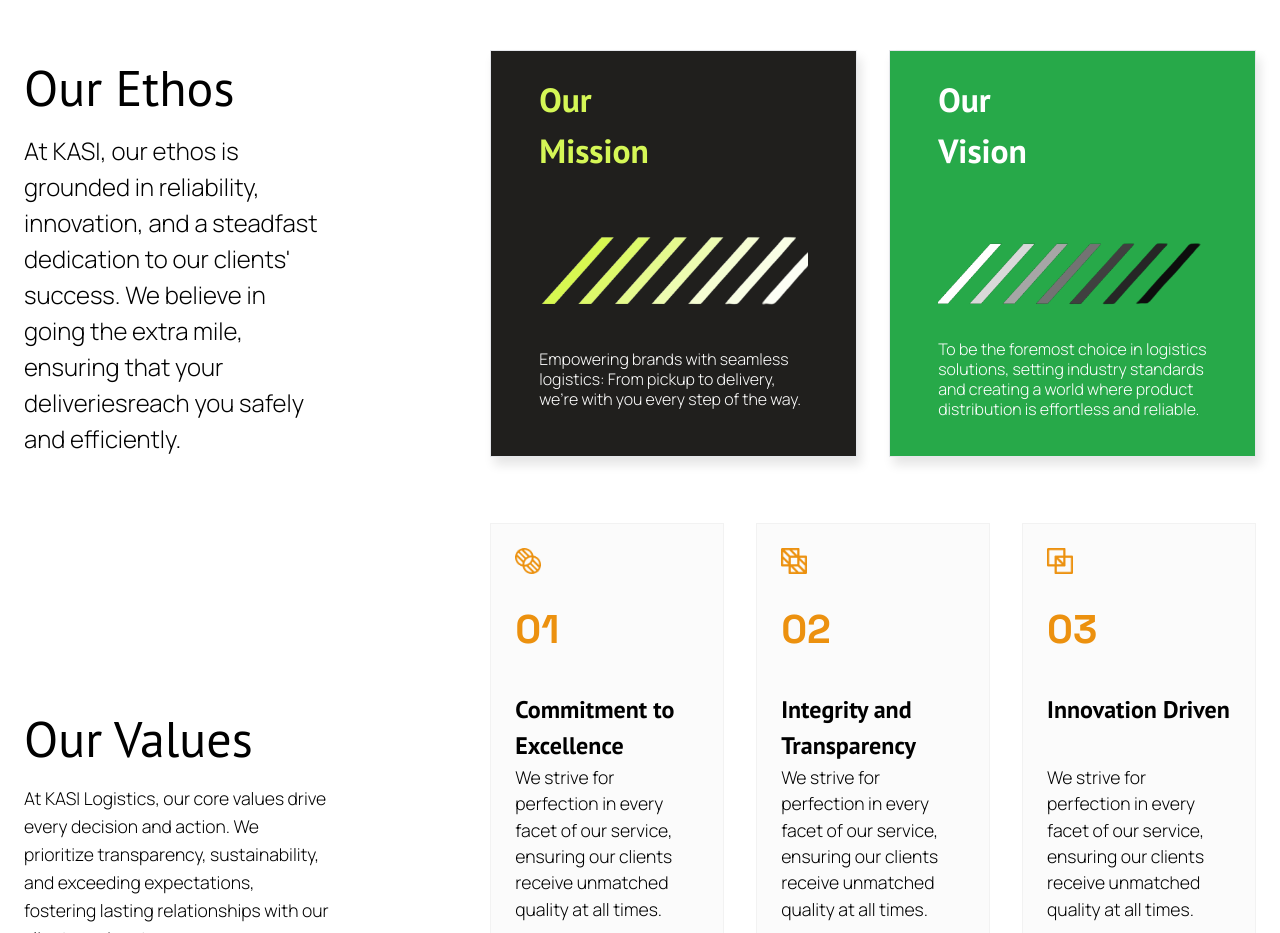
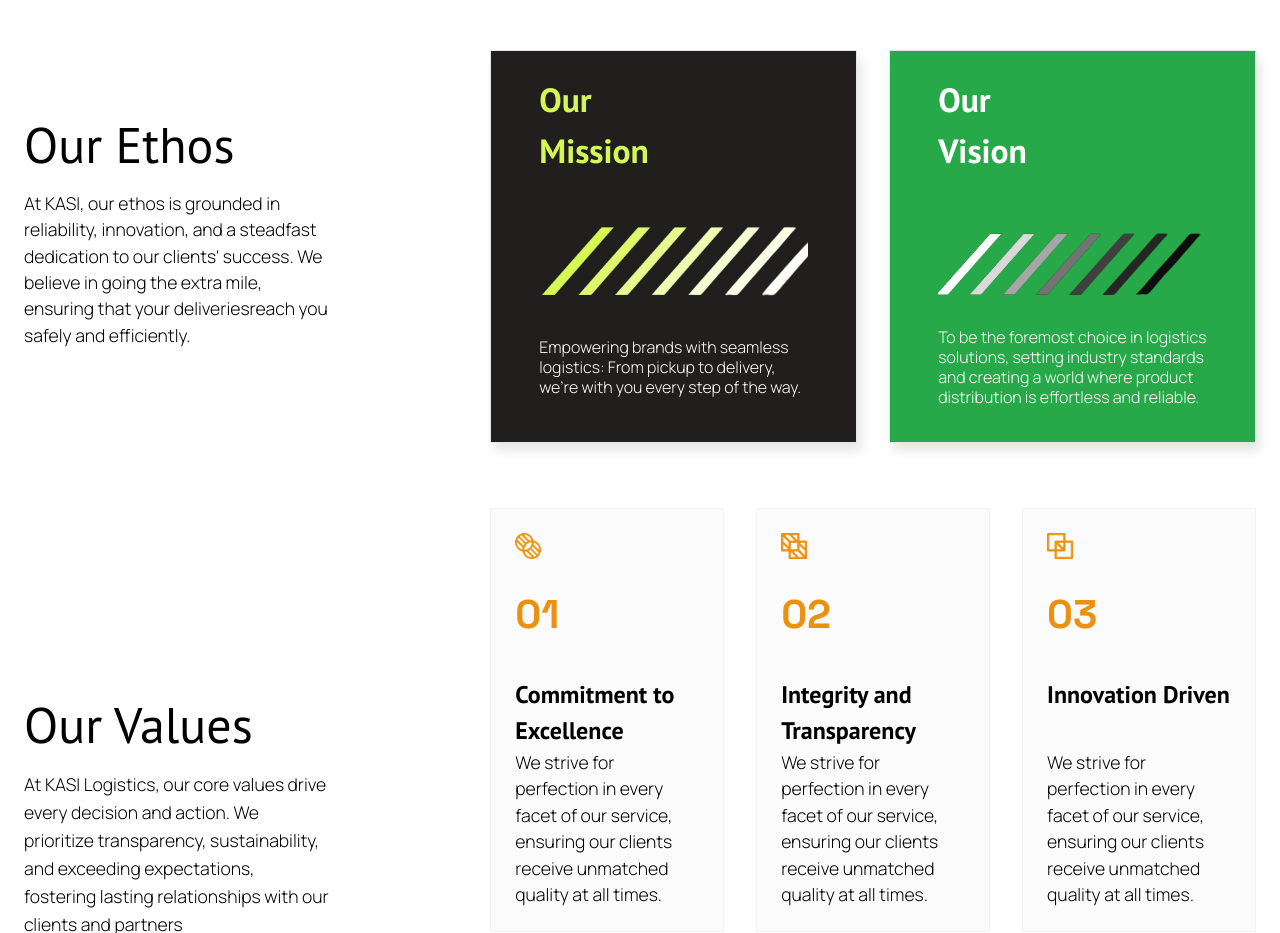
Before and after one commit to IainMosima/kasi, a Next.js app: page / in a window 1280 px wide. Shown: the part 2940-3873 px from the top of the page. Built offline with nearby package versions, Linux system fonts and the light colour scheme.

Commit message:
font-size correction

```diff
--- a/components/Body/Body.tsx
+++ b/components/Body/Body.tsx
@@ -168,7 +168,7 @@
       <div className='flex lg:flex-row flex-col w-full gap-6 lg:gap-[10rem]'>
         <div className='flex flex-col lg:flex-col gap-2 basis-[40%] md:flex-row md:justify-between lg:justify-center w-full'>
           <h3 className='text-left font-base font-noraml'>Our Ethos</h3>
-          <p className='text-left text-[1.5rem] font-manrope font-normal md:basis-[50%]'>{`At KASI, our ethos is grounded in reliability, innovation, and a steadfast dedication to our clients' success. We believe in going the extra mile, ensuring that your deliveriesreach you safely and efficiently.`}</p>
+          <p className='text-left text-[1.1rem] font-manrope font-normal md:basis-[50%]'>{`At KASI, our ethos is grounded in reliability, innovation, and a steadfast dedication to our clients' success. We believe in going the extra mile, ensuring that your deliveriesreach you safely and efficiently.`}</p>
         </div>
         <Image src={Images.delivery} alt='delivery' priority={true} className='lg:hidden self-center' />
 
```
